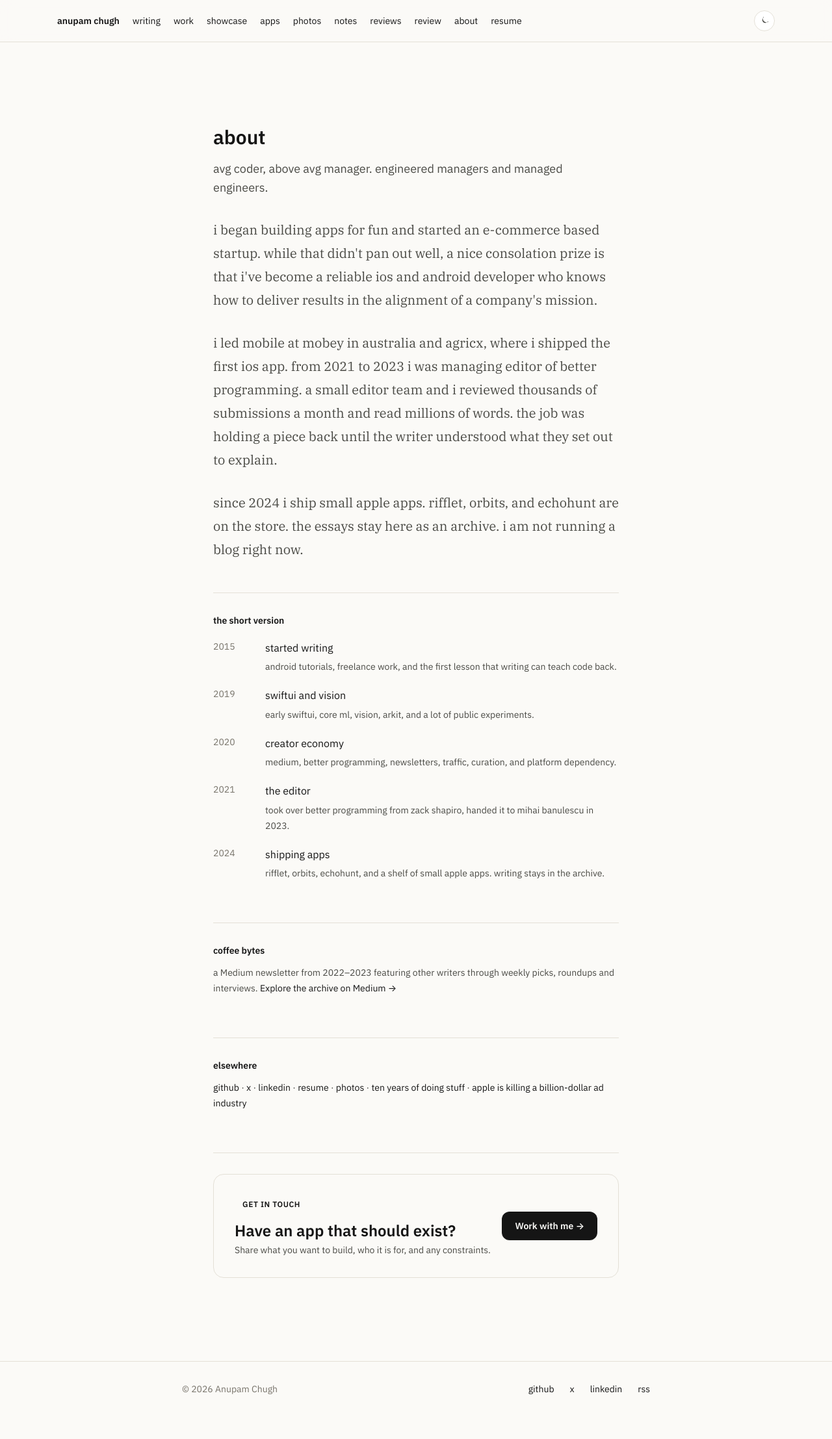
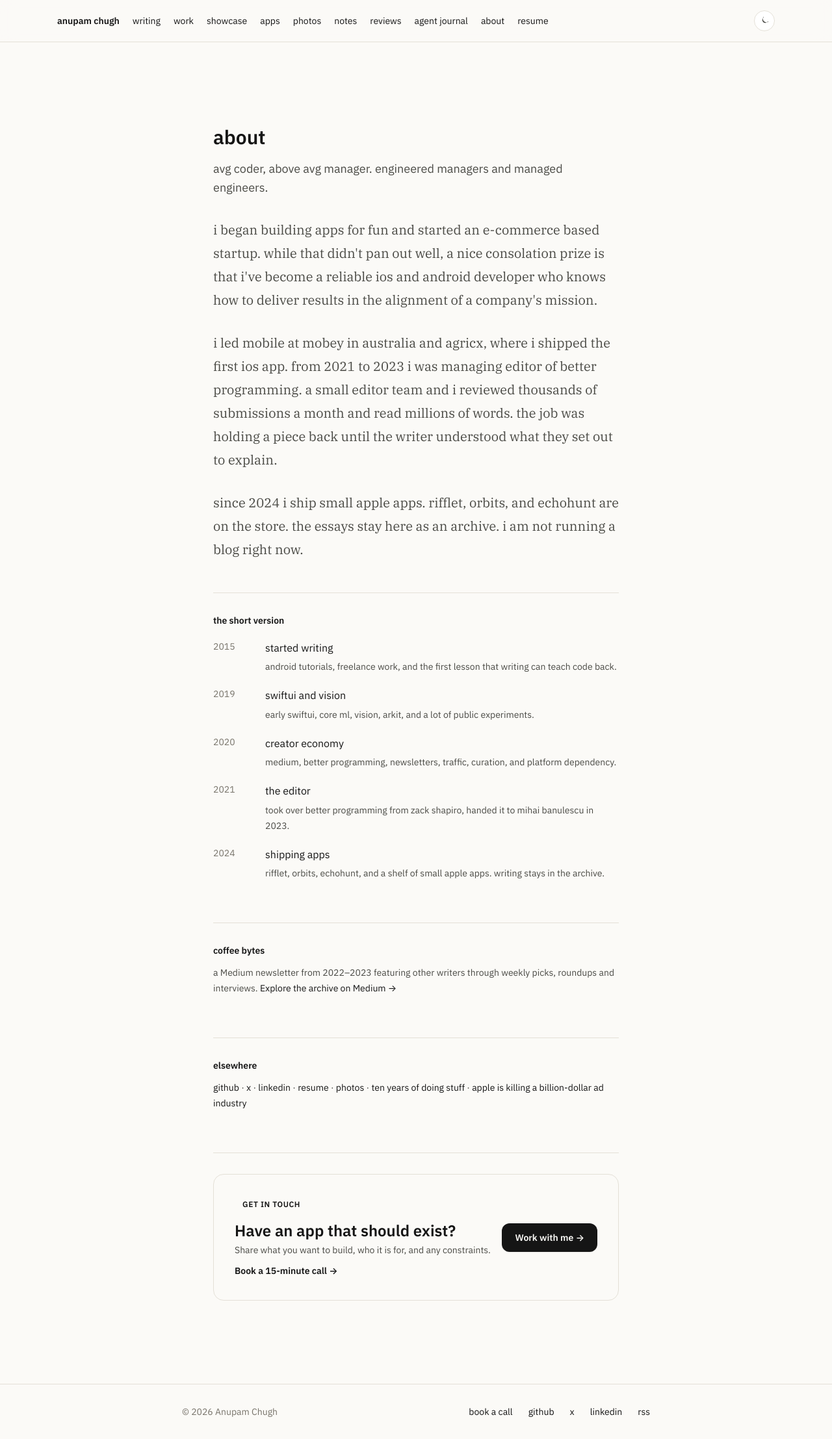
Before and after one commit to anupamchugh/anupamchugh.github.io, a Next.js app: page /about in a window 1280 px wide. Shown: the whole page at 65% size. Before the commit the page ends 2180 px from the top, so only its background shows below. Built offline with nearby package versions, Linux system fonts and the light colour scheme.

Commit message:
Add booking link and restore journal navigation

```diff
--- a/components/contact-ping.tsx
+++ b/components/contact-ping.tsx
@@ -32,6 +32,7 @@ export default function ContactPing() {
             <p className="mt-1 text-sm text-secondary">
               Share what you want to build, who it is for, and any constraints.
             </p>
+            <a href="https://cal.com/anupam-chugh-n9xuec/meet" className="mt-3 inline-block text-sm font-semibold text-primary underline underline-offset-4">Book a 15-minute call →</a>
           </div>
           <button
             type="button"
--- a/components/footer.tsx
+++ b/components/footer.tsx
@@ -7,7 +7,8 @@ export default function Footer() {
       <div className="mx-auto max-w-3xl px-4 sm:px-6">
         <div className="flex flex-col items-center justify-between gap-4 text-sm text-tertiary sm:flex-row">
           <p>&copy; {new Date().getFullYear()} {siteConfig.name}</p>
-          <div className="flex gap-6">
+          <div className="flex flex-wrap justify-center gap-6">
+            <a href="https://cal.com/anupam-chugh-n9xuec/meet" className="hover:text-primary">book a call</a>
             <a
               href={siteConfig.social.github}
               target="_blank"
--- a/lib/content.ts
+++ b/lib/content.ts
@@ -28,7 +28,7 @@ export const navItems: NavItem[] = [
   { href: "/photos/", label: "photos" },
   { href: "/notes/", label: "notes" },
   { href: "/reviews/", label: "reviews" },
-  { href: "/review/", label: "review" },
+  { href: "/agent-journal/", label: "agent journal" },
   { href: "/about/", label: "about" },
   { href: "/resume/", label: "resume" },
 ];
```
